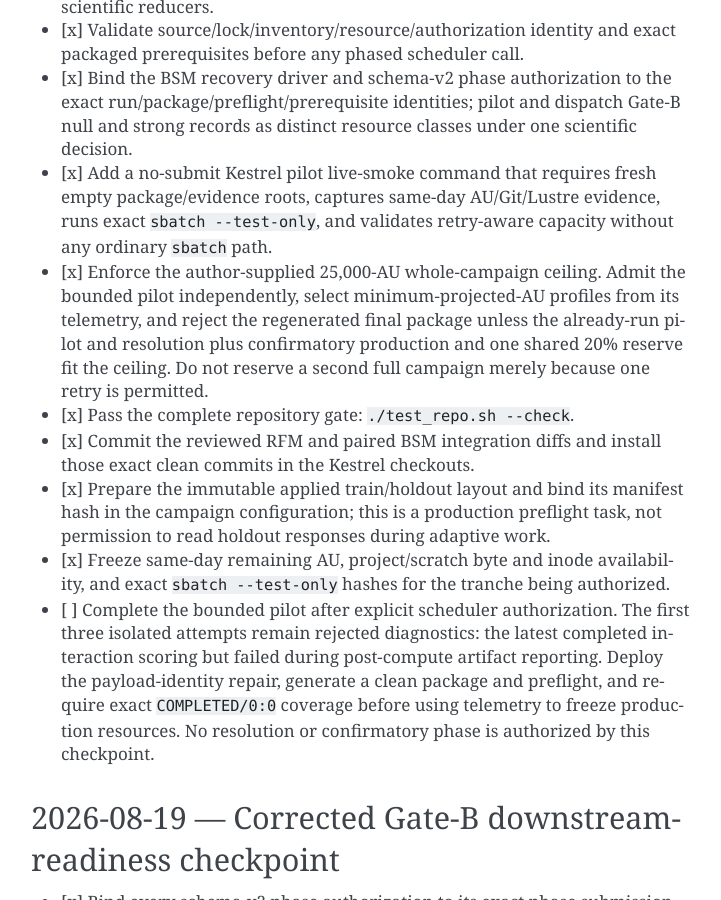
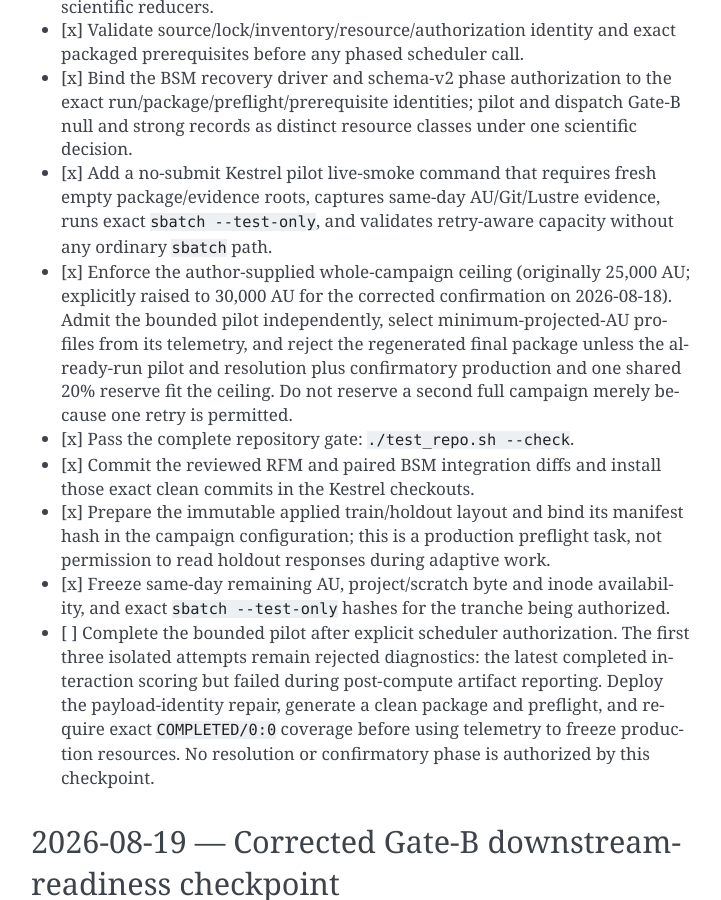
Before and after one commit to NatLabRockies/rfm-pipeline, a Sphinx documentation site: the page built from docs/ENGINEERING_MANIFEST.md, in a window 1280 px wide and 900 px high, scrolled down 9613 px. Shown: the whole window, without its empty margins (389-1110 px from the left). Built offline with Sphinx 7.4.7, drawn with Linux system fonts in a browser that asks for light colours.

Commit message:
fix(hpc): bind corrected campaign budget

```diff
--- a/docs/ENGINEERING_MANIFEST.md
+++ b/docs/ENGINEERING_MANIFEST.md
@@ -292,7 +292,8 @@
   empty package/evidence roots, captures same-day AU/Git/Lustre evidence, runs
   exact `sbatch --test-only`, and validates retry-aware capacity without any
   ordinary `sbatch` path.
-- [x] Enforce the author-supplied 25,000-AU whole-campaign ceiling. Admit the
+- [x] Enforce the author-supplied whole-campaign ceiling (originally 25,000 AU;
+  explicitly raised to 30,000 AU for the corrected confirmation on 2026-08-18). Admit the
   bounded pilot independently, select minimum-projected-AU profiles from its
   telemetry, and reject the regenerated final package unless the already-run
   pilot and resolution plus confirmatory production and one shared 20% reserve
```
Also changed, not shown: docs/AGENT_SYNC.md (+13 -0 lines), 3 other files.
